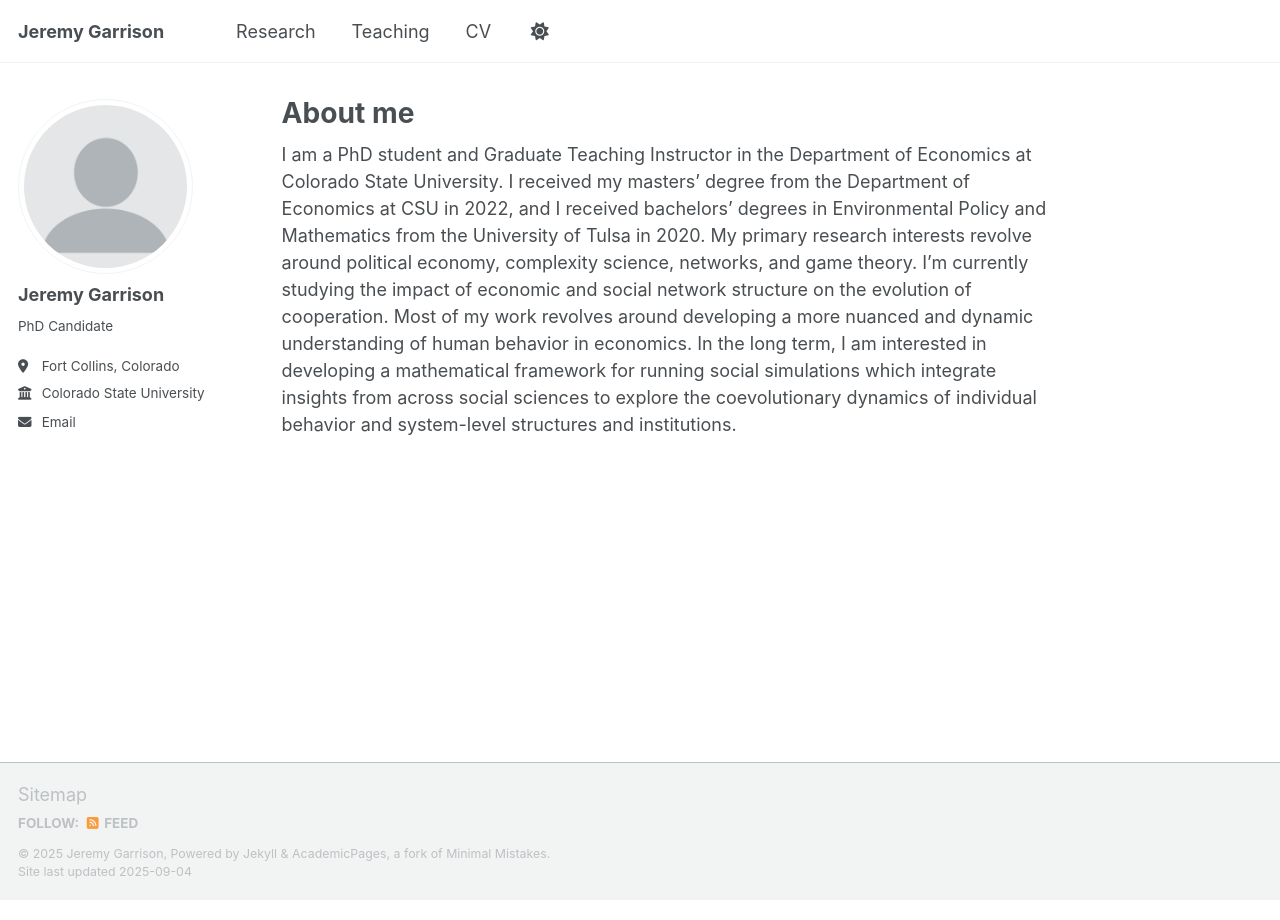
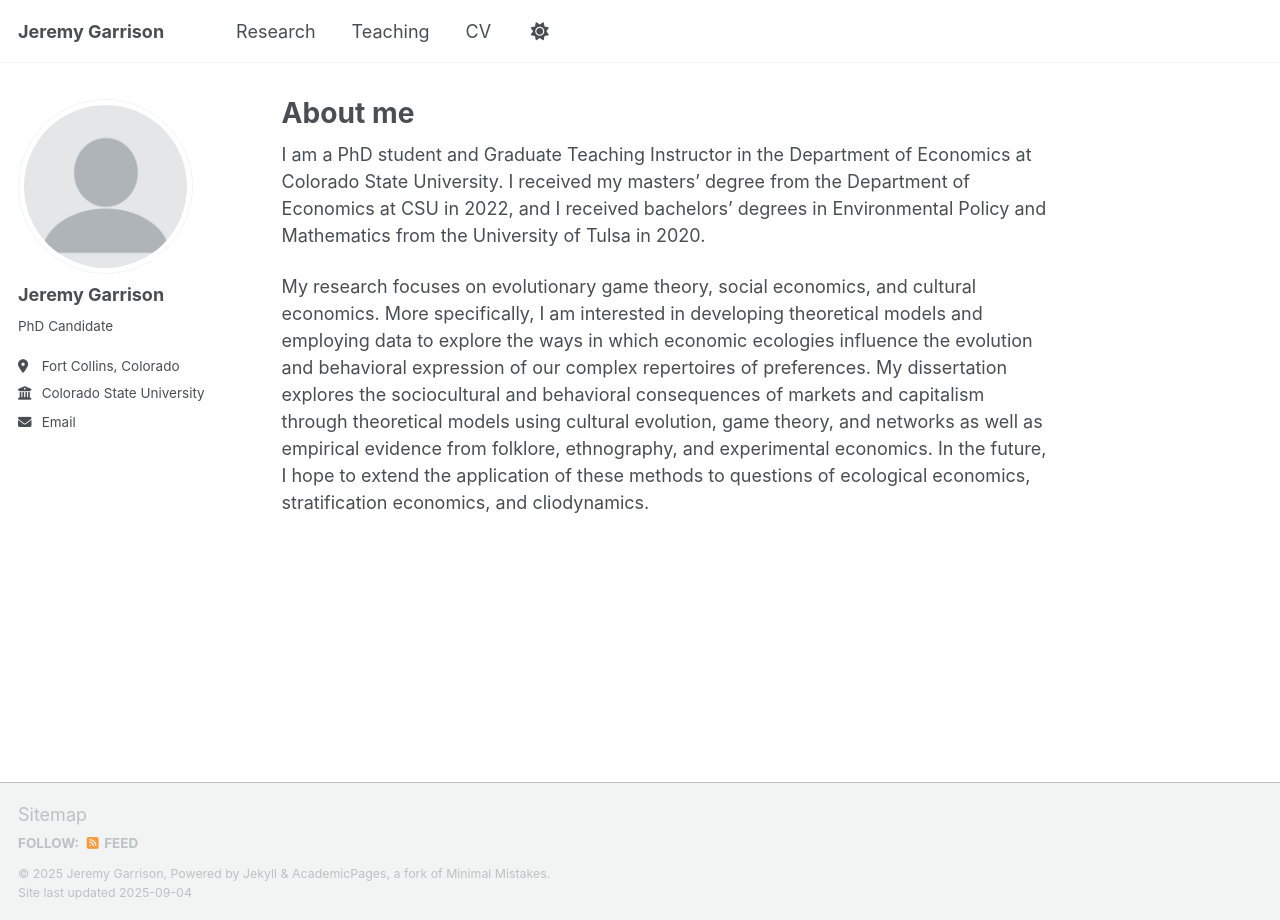
Before and after one commit to Jeremy-Garrison/Jeremy-Garrison.github.io, a Jekyll site: the page built from _pages/about.md, in a window 1280 px wide. Built offline with Jekyll 4.4.1, drawn with Linux system fonts in a browser that asks for light colours; a script that is not in the unit is left out.

Commit message:
Update about.md

```diff
--- a/_pages/about.md
+++ b/_pages/about.md
@@ -7,4 +7,6 @@ redirect_from:
   - /about.html
 ---
 
-I am a PhD student and Graduate Teaching Instructor in the Department of Economics at Colorado State University. I received my masters’ degree from the Department of Economics at CSU in 2022, and I received bachelors’ degrees in Environmental Policy and Mathematics from the University of Tulsa in 2020. My primary research interests revolve around political economy, complexity science, networks, and game theory. I’m currently studying the impact of economic and social network structure on the evolution of cooperation. Most of my work revolves around developing a more nuanced and dynamic understanding of human behavior in economics. In the long term, I am interested in developing a mathematical framework for running social simulations which integrate insights from across social sciences to explore the coevolutionary dynamics of individual behavior and system-level structures and institutions.
+I am a PhD student and Graduate Teaching Instructor in the Department of Economics at Colorado State University. I received my masters’ degree from the Department of Economics at CSU in 2022, and I received bachelors’ degrees in Environmental Policy and Mathematics from the University of Tulsa in 2020.
+
+My research focuses on evolutionary game theory, social economics, and cultural economics. More specifically, I am interested in developing theoretical models and employing data to explore the ways in which economic ecologies influence the evolution and behavioral expression of our complex repertoires of preferences. My dissertation explores the sociocultural and behavioral consequences of markets and capitalism through theoretical models using cultural evolution, game theory, and networks as well as empirical evidence from folklore, ethnography, and experimental economics. In the future, I hope to extend the application of these methods to questions of ecological economics, stratification economics, and cliodynamics.
```
